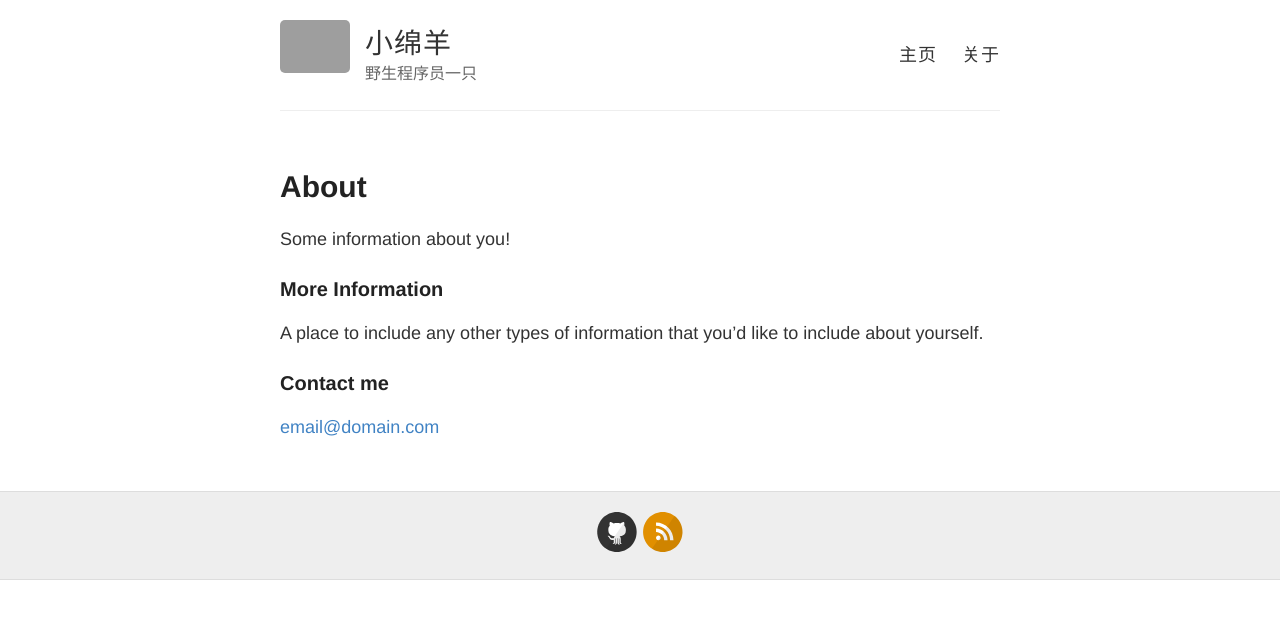
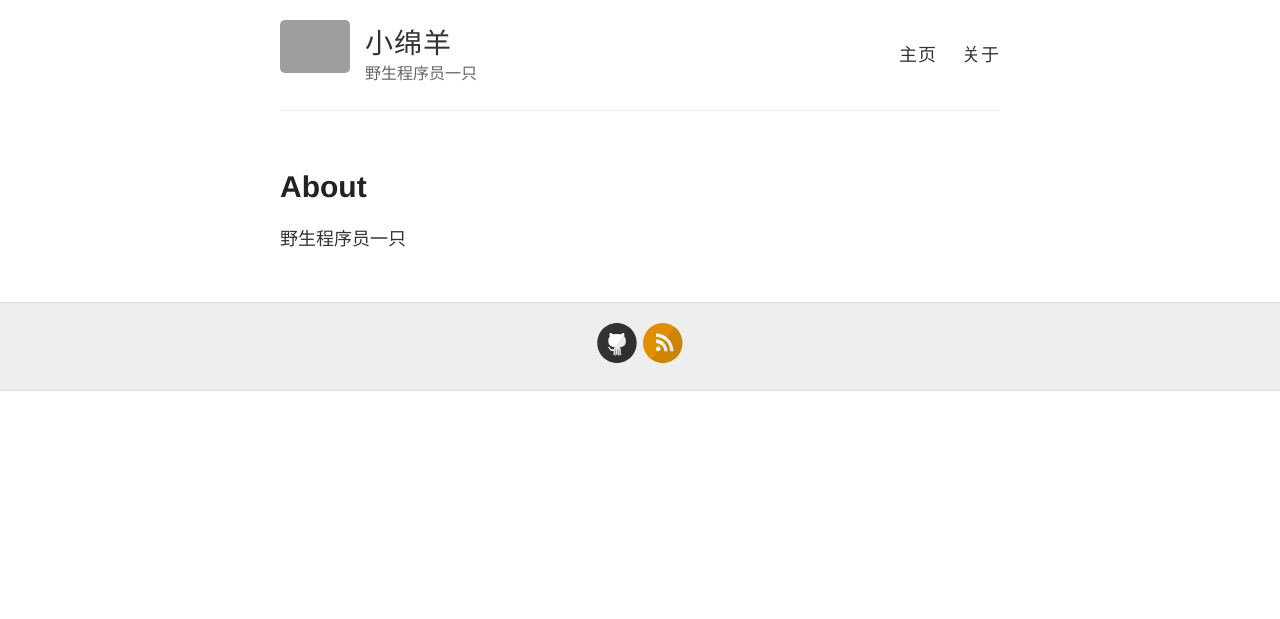
Before and after one commit to mingyangxiao/blog, a Jekyll site: the page built from about.md, in a window 1280 px wide. Shown: the top 619 px of the page. Built offline with Jekyll 4.4.1, drawn with Linux system fonts in a browser that asks for light colours; Markdown is read by kramdown in place of the engine named in the settings; grey boxes are pictures that could not be loaded.

Commit message:
update README.md about.md

```diff
--- a/about.md
+++ b/about.md
@@ -4,12 +4,4 @@ title: About
 permalink: /about/
 ---
 
-Some information about you!
-
-### More Information
-
-A place to include any other types of information that you'd like to include about yourself.
-
-### Contact me
-
-[email@domain.com](mailto:email@domain.com)
+野生程序员一只
```
Also changed, not shown: README.md.
